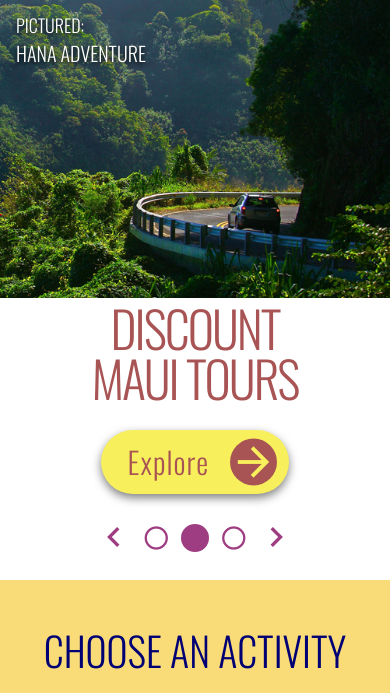
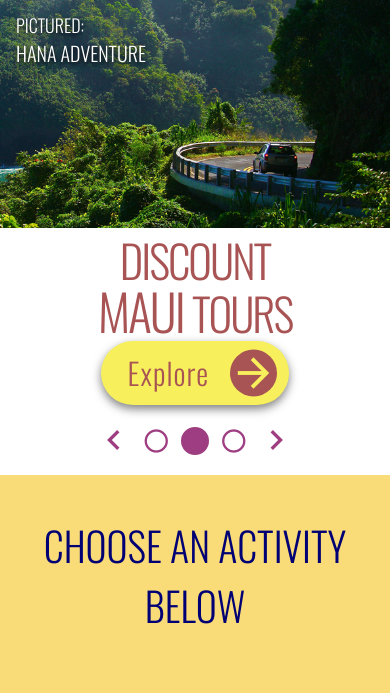
Before and after one commit to colemanrpatrick/lahaina_tours_git, a plain HTML site: page index.html in a window 390 px wide. Shown: the part 132-825 px from the top of the page. Drawn offline with nearby package versions, Linux system fonts and the light colour scheme.

Commit message:
mobile resize

```diff
--- a/styles.css
+++ b/styles.css
@@ -567,6 +567,21 @@ a{
   #banner3:before{
     background-size: cover;
     background-position: center;
+  }
+}
+@media(max-width:550px){
+  .banner-header h3 {
+    padding-bottom: 0em;
+    font-size: 45px;
+  }
+  .banner-nav ul {
+    padding: 0.5em;
+  }
+  .banner-cont {
+    height: 280px;
+  }
+  .banner {
+    height: 380px;
   }
 }
 /*==================*/
```
Also changed, not shown: 1 other file.
